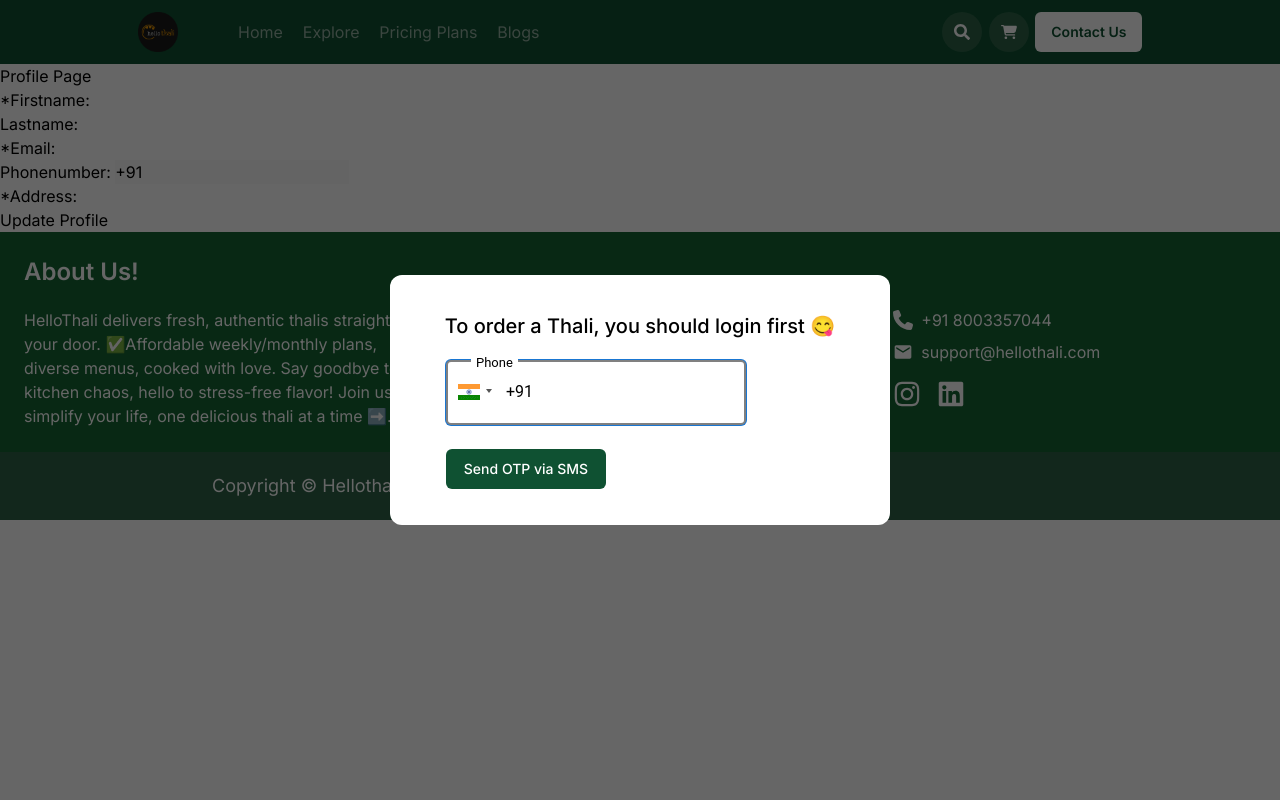
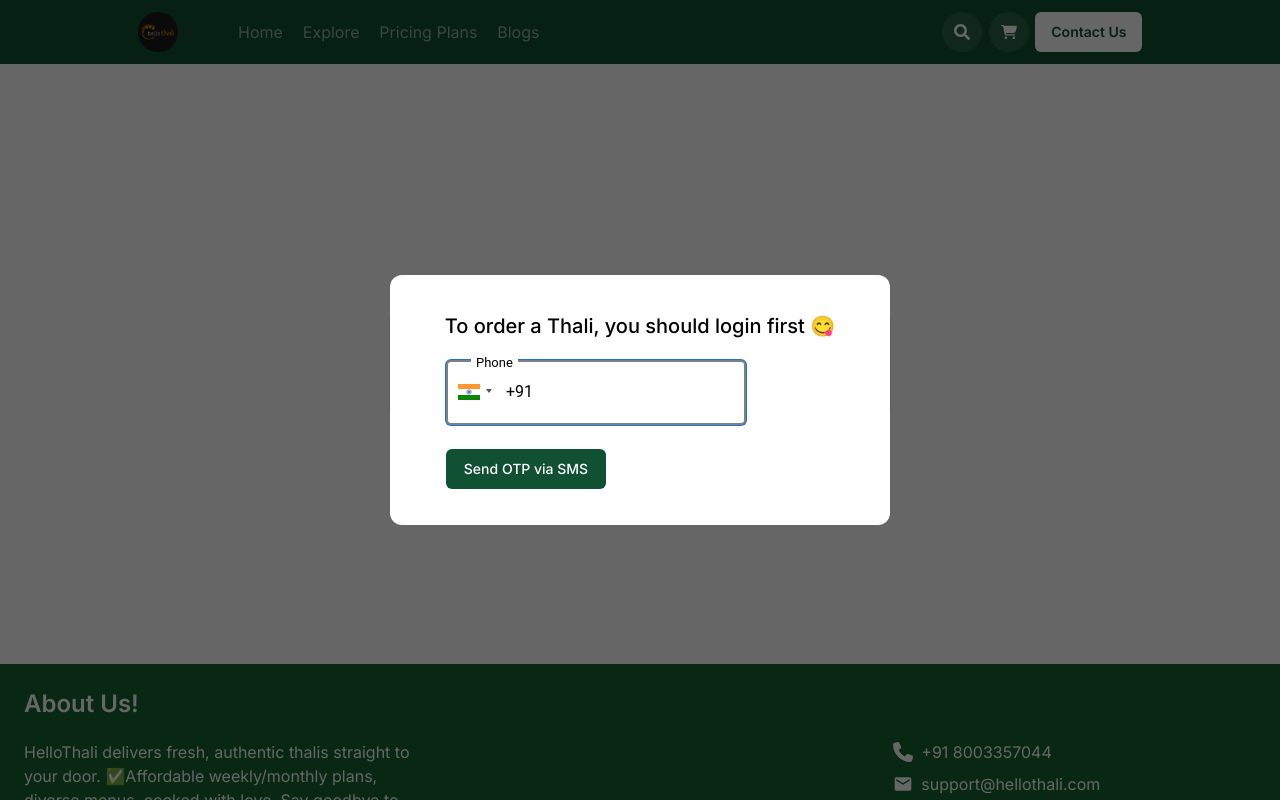
Before and after one commit to mxhiyy/hello-thali, a Next.js app: page /profile in a window 1280 px wide. Shown: the top 800 px of the page. Built offline with nearby package versions, Linux system fonts and the light colour scheme.

Commit message:
added localstorage

```diff
--- a/app/(root)/(home)/profile/page.jsx
+++ b/app/(root)/(home)/profile/page.jsx
@@ -1,18 +1,25 @@
-'use client'
+"use client";
 
 import { updateProfileDetails } from "@/store/slice/userSlice";
 import { useRouter } from "next/navigation";
 import { useState } from "react";
-import { useDispatch, useSelector } from "react-redux";
+import { useDispatch } from "react-redux";
+import {
+  Card,
+  CardDescription,
+  CardHeader,
+  CardTitle,
+} from "@/components/ui/card";
+import { IoIosLock } from "react-icons/io";
 
 const Profilepage = () => {
-  const [ firstName, setFirstName ] = useState('');
-  const [ lastName, setLastName ] = useState('');
-  const [ email, setEmail ] = useState('');
-  const [ address, setAddress ] = useState('');
-  const user = useSelector((state) => state.user);
+  const [firstName, setFirstName] = useState("");
+  const [lastName, setLastName] = useState("");
+  const [email, setEmail] = useState("");
+  const [address, setAddress] = useState("");
   const dispatch = useDispatch();
   const route = useRouter();
+  const user = JSON.parse(localStorage.getItem("user")) || {};
 
   const handleUpdateProfile = (e) => {
     const updatedDetails = {
@@ -21,15 +28,17 @@
       email,
       address,
     };
-    const user = JSON.parse(localStorage.getItem("user")) || {};
-    localStorage.setItem("user", JSON.stringify({ ...user, ...updatedDetails }));
+    localStorage.setItem(
+      "user",
+      JSON.stringify({ ...user, ...updatedDetails })
+    );
     dispatch(updateProfileDetails(updatedDetails));
-    route.push("/")
-  }
+    route.push("/");
+  };
 
   return (
     <main>
-    <div><h1>Profile Page</h1></div>
+      {user?.phoneNumber ? (
         <form>
           <div>
             <label htmlFor="firstname">*Firstname: </label>
@@ -86,10 +95,22 @@
             />
           </div>
 
-      <button type="button" onClick={handleUpdateProfile}>Update Profile</button>
+          <button type="button" onClick={handleUpdateProfile}>
+            Update Profile
+          </button>
         </form>
+      ) : (
+        <div className="h-[600px] flex justify-center items-center">
+          <Card >
+            <CardHeader>
+              <CardTitle className='flex items-center'><IoIosLock size={30} className="text-green-1"/> Please Login Through Mobile Number!</CardTitle>
+              <CardDescription>After login Please Update your profile</CardDescription>
+            </CardHeader>
+          </Card>
+        </div>
+      )}
     </main>
-  )
-}
+  );
+};
 
 export default Profilepage;
--- a/components/Modal.jsx
+++ b/components/Modal.jsx
@@ -68,6 +68,10 @@
           variant: "destructive"
         });
       }
+
+      toast({
+        title: "Something Bad Happened. Please try again!"
+      })
     });
   }, [phoneNumber, otp]);
 
@@ -83,7 +87,9 @@
         title: "Login Sucessfully",
         variant: 'success'
       });
+      window.location.reload();
       router.push('/profile');
+
     })
     .catch((error) => {
       setLoading(false);
--- a/components/Navbar.jsx
+++ b/components/Navbar.jsx
@@ -34,7 +34,6 @@
 
   const handleLogout = () => {
     localStorage.removeItem("user");
-    route.push("/");
     window.location.reload();
   }
 
@@ -83,8 +82,8 @@
                     <NavigationMenuTrigger>{greeting}</NavigationMenuTrigger>
                     <NavigationMenuContent>
                       <Link  href={"/profile"}><NavigationMenuLink className={navigationMenuTriggerStyle()}>Profile Section</NavigationMenuLink></Link>
-                      <Link href={"/profile"}><NavigationMenuLink className={navigationMenuTriggerStyle()}>Orders</NavigationMenuLink></Link>
-                      <Link onClick={handleLogout} href={"/profile"}><NavigationMenuLink className={navigationMenuTriggerStyle()}>Log Out</NavigationMenuLink></Link>
+                      <Link href={"/orders"}><NavigationMenuLink className={navigationMenuTriggerStyle()}>Orders</NavigationMenuLink></Link>
+                      <Link onClick={handleLogout} href={"/"} ><NavigationMenuLink className={navigationMenuTriggerStyle()}>Log Out</NavigationMenuLink></Link>
                     </NavigationMenuContent>
                   </NavigationMenuItem>
                 </NavigationMenuList>
--- /dev/null
+++ b/components/ui/card.jsx
@@ -0,0 +1,50 @@
+import * as React from "react"
+
+import { cn } from "@/lib/utils"
+
+const Card = React.forwardRef(({ className, ...props }, ref) => (
+  <div
+    ref={ref}
+    className={cn("rounded-lg border bg-card text-card-foreground shadow-sm ", className)}
+    {...props} />
+))
+Card.displayName = "Card"
+
+const CardHeader = React.forwardRef(({ className, ...props }, ref) => (
+  <div
+    ref={ref}
+    className={cn("flex flex-col space-y-1.5 p-6", className)}
+    {...props} />
+))
+CardHeader.displayName = "CardHeader"
+
+const CardTitle = React.forwardRef(({ className, ...props }, ref) => (
+  <h3
+    ref={ref}
+    className={cn("text-2xl font-semibold leading-none tracking-tight", className)}
+    {...props} />
+))
+CardTitle.displayName = "CardTitle"
+
+const CardDescription = React.forwardRef(({ className, ...props }, ref) => (
+  <p
+    ref={ref}
+    className={cn("text-sm text-muted-foreground", className)}
+    {...props} />
+))
+CardDescription.displayName = "CardDescription"
+
+const CardContent = React.forwardRef(({ className, ...props }, ref) => (
+  <div ref={ref} className={cn("p-6 pt-0", className)} {...props} />
+))
+CardContent.displayName = "CardContent"
+
+const CardFooter = React.forwardRef(({ className, ...props }, ref) => (
+  <div
+    ref={ref}
+    className={cn("flex items-center p-6 pt-0", className)}
+    {...props} />
+))
+CardFooter.displayName = "CardFooter"
+
+export { Card, CardHeader, CardFooter, CardTitle, CardDescription, CardContent }
```
Lines whose indentation alone changed are shown as unchanged.
